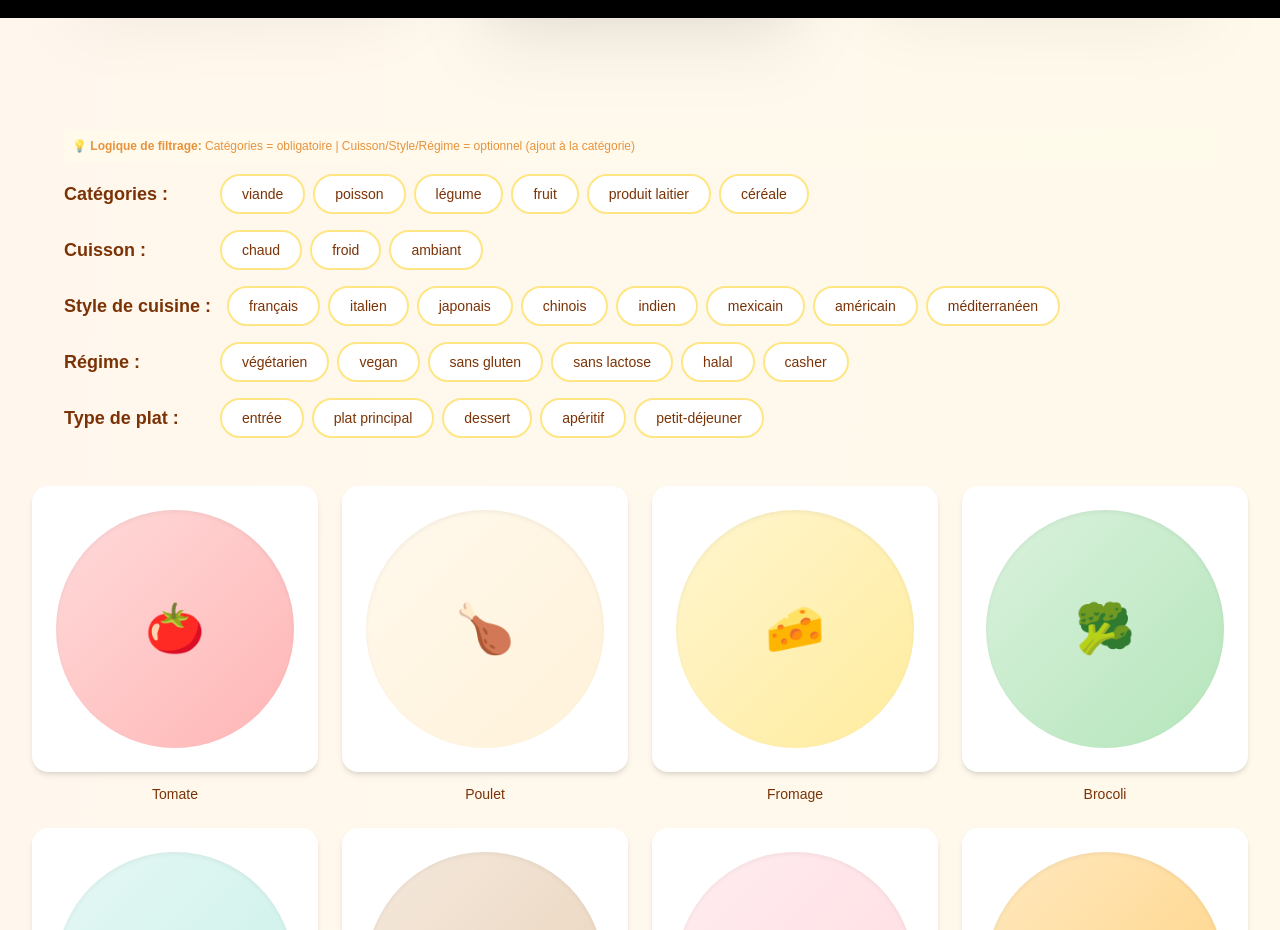
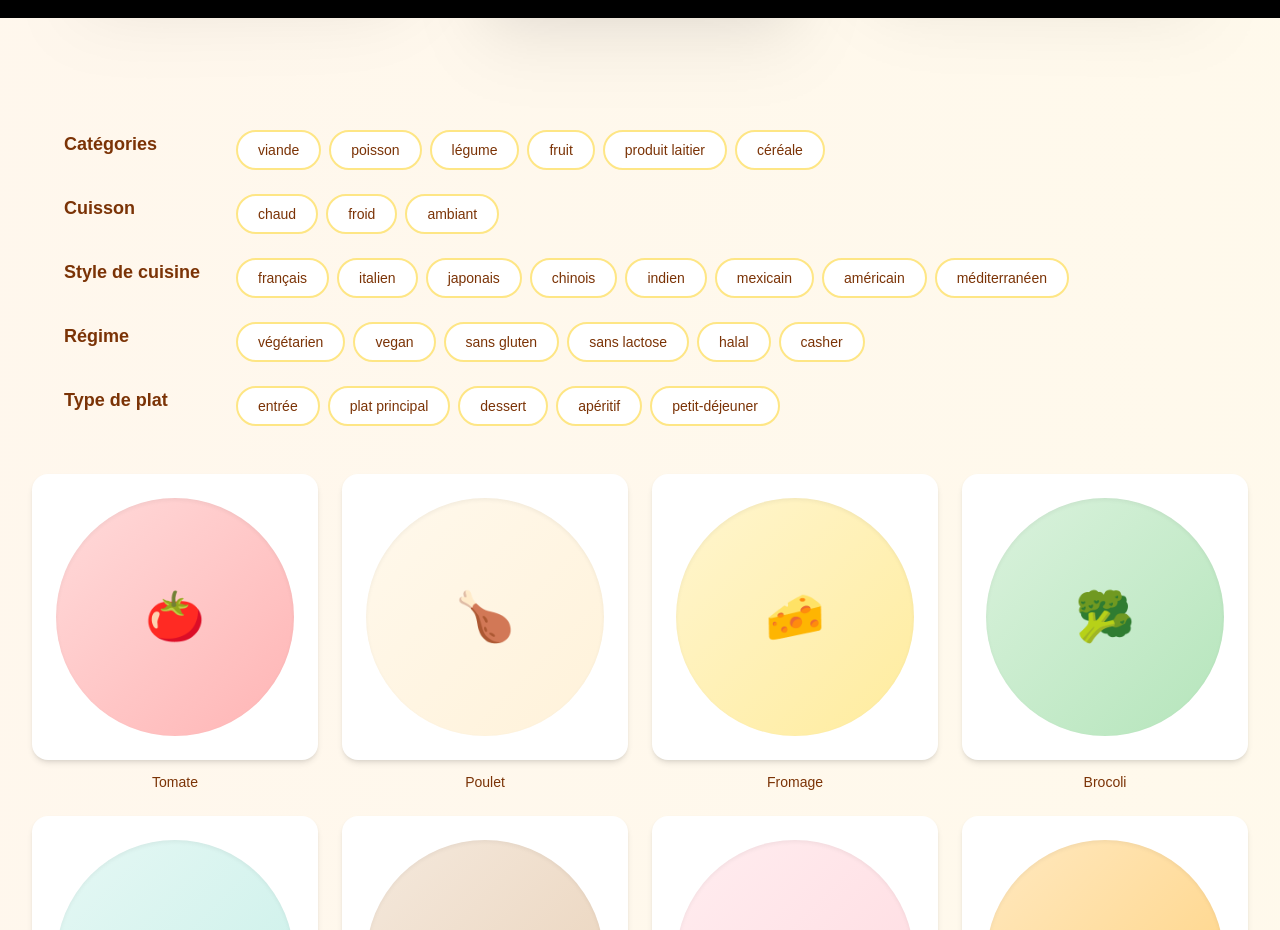
Before and after one commit to Quanghng/dreamdish, a Next.js app: page / in a window 1280 px wide. Shown: the part 1220-2150 px from the top of the page. Built offline with nearby package versions, Linux system fonts and the light colour scheme.

Commit message:
Adjust filter popover behavior and styling

```diff
--- a/app/components/FilterBar.tsx
+++ b/app/components/FilterBar.tsx
@@ -8,50 +8,57 @@ const STYLE = ['français', 'italien', 'japonais', 'chinois', 'indien', 'mexicai
 const REGIME = ['végétarien', 'vegan', 'sans gluten', 'sans lactose', 'halal', 'casher'];
 const TYPE = ['entrée', 'plat principal', 'dessert', 'apéritif', 'petit-déjeuner'];
 
-interface FilterBarProps {
-  // filters: other optional filters (Cuisson/Style/Régime/Type)
-  // category: single selected main category (or undefined)
-  onFilterChange?: (filters: string[], category?: string) => void;
+interface FilterSelection {
+  category: string;
+  cuisson: string;
+  style: string;
+  regime: string;
+  type: string;
 }
 
-export default function FilterBar({ onFilterChange }: FilterBarProps) {
-  const [selectedCategory, setSelectedCategory] = useState<string>('');
-  const [selectedCuisson, setSelectedCuisson] = useState<string>('');
-  const [selectedStyle, setSelectedStyle] = useState<string>('');
-  const [selectedRegime, setSelectedRegime] = useState<string>('');
-  const [selectedType, setSelectedType] = useState<string>('');
+interface FilterBarProps {
+  value?: FilterSelection;
+  onValueChange?: (value: FilterSelection) => void;
+  collapsible?: boolean;
+}
+
+export default function FilterBar({ value, onValueChange, collapsible = false }: FilterBarProps) {
+  const [internalSelection, setInternalSelection] = useState<FilterSelection>({
+    category: '',
+    cuisson: '',
+    style: '',
+    regime: '',
+    type: '',
+  });
+  const [openSections, setOpenSections] = useState(() => ({
+    category: !collapsible,
+    cuisson: !collapsible,
+    style: !collapsible,
+    regime: !collapsible,
+    type: !collapsible,
+  }));
+  const selection = value ?? internalSelection;
 
   const toggleFilter = (filter: string) => {
-    let newCategory = selectedCategory;
-    let newCuisson = selectedCuisson;
-    let newStyle = selectedStyle;
-    let newRegime = selectedRegime;
-    let newType = selectedType;
+    const nextSelection: FilterSelection = { ...selection };
 
     if (CATEGORIES.includes(filter)) {
       // Single-select category: select or deselect
-      if (selectedCategory === filter) {
-        newCategory = '';
-      } else {
-        newCategory = filter;
-      }
-      setSelectedCategory(newCategory);
+      nextSelection.category = selection.category === filter ? '' : filter;
     } else if (CUISSON.includes(filter)) {
-      newCuisson = selectedCuisson === filter ? '' : filter;
-      setSelectedCuisson(newCuisson);
+      nextSelection.cuisson = selection.cuisson === filter ? '' : filter;
     } else if (STYLE.includes(filter)) {
-      newStyle = selectedStyle === filter ? '' : filter;
-      setSelectedStyle(newStyle);
+      nextSelection.style = selection.style === filter ? '' : filter;
     } else if (REGIME.includes(filter)) {
-      newRegime = selectedRegime === filter ? '' : filter;
-      setSelectedRegime(newRegime);
+      nextSelection.regime = selection.regime === filter ? '' : filter;
     } else if (TYPE.includes(filter)) {
-      newType = selectedType === filter ? '' : filter;
-      setSelectedType(newType);
+      nextSelection.type = selection.type === filter ? '' : filter;
     }
 
-    const newFilters = [newCuisson, newStyle, newRegime, newType].filter(Boolean);
-    onFilterChange?.(newFilters, newCategory || undefined);
+    if (!value) {
+      setInternalSelection(nextSelection);
+    }
+    onValueChange?.(nextSelection);
   };
 
   const FilterChip = ({
@@ -63,14 +70,14 @@ export default function FilterBar({ onFilterChange }: FilterBarProps) {
   }) => {
     const isActive =
       group === 'category'
-        ? selectedCategory === label
+        ? selection.category === label
         : group === 'cuisson'
-          ? selectedCuisson === label
+          ? selection.cuisson === label
           : group === 'style'
-            ? selectedStyle === label
+            ? selection.style === label
             : group === 'regime'
-              ? selectedRegime === label
-              : selectedType === label;
+              ? selection.regime === label
+              : selection.type === label;
     return (
       <button
         onClick={() => toggleFilter(label)}
@@ -86,15 +93,26 @@ export default function FilterBar({ onFilterChange }: FilterBarProps) {
   };
 
   return (
-    <div className="space-y-4 px-8">
-      {/* Mode explanation */}
-      <div className="text-xs text-amber-600 opacity-75 mb-3 px-2 bg-amber-50 py-2 rounded">
-        💡 <strong>Logique de filtrage:</strong> Catégories = obligatoire | Cuisson/Style/Régime = optionnel (ajout à la catégorie)
-      </div>
-
+    <div className="space-y-6 px-6 md:px-8">
       {/* Catégories */}
-      <div className="flex items-center gap-4">
-        <h3 className="text-lg font-semibold text-amber-900 min-w-[140px]">Catégories :</h3>
+      <div className="grid gap-3 md:grid-cols-[160px_1fr] items-start">
+        {collapsible ? (
+          <button
+            type="button"
+            onClick={() =>
+              setOpenSections(prev => ({ ...prev, category: !prev.category }))
+            }
+            className="flex items-center gap-2 text-left text-lg font-semibold text-amber-900"
+          >
+            <span className="inline-flex h-6 w-6 items-center justify-center rounded-full border border-amber-200 bg-amber-50 text-amber-700">
+              {openSections.category ? '−' : '+'}
+            </span>
+            Catégories
+          </button>
+        ) : (
+          <h3 className="text-lg font-semibold text-amber-900">Catégories</h3>
+        )}
+        {(!collapsible || openSections.category) && (
           <div className="flex flex-wrap gap-2">
             <FilterChip label="viande" group="category" />
             <FilterChip label="poisson" group="category" />
@@ -103,21 +121,55 @@ export default function FilterBar({ onFilterChange }: FilterBarProps) {
             <FilterChip label="produit laitier" group="category" />
             <FilterChip label="céréale" group="category" />
           </div>
+        )}
       </div>
 
       {/* Cuisson */}
-      <div className="flex items-center gap-4">
-        <h3 className="text-lg font-semibold text-amber-900 min-w-[140px]">Cuisson :</h3>
+      <div className="grid gap-3 md:grid-cols-[160px_1fr] items-start">
+        {collapsible ? (
+          <button
+            type="button"
+            onClick={() =>
+              setOpenSections(prev => ({ ...prev, cuisson: !prev.cuisson }))
+            }
+            className="flex items-center gap-2 text-left text-lg font-semibold text-amber-900"
+          >
+            <span className="inline-flex h-6 w-6 items-center justify-center rounded-full border border-amber-200 bg-amber-50 text-amber-700">
+              {openSections.cuisson ? '−' : '+'}
+            </span>
+            Cuisson
+          </button>
+        ) : (
+          <h3 className="text-lg font-semibold text-amber-900">Cuisson</h3>
+        )}
+        {(!collapsible || openSections.cuisson) && (
           <div className="flex flex-wrap gap-2">
             <FilterChip label="chaud" group="cuisson" />
             <FilterChip label="froid" group="cuisson" />
             <FilterChip label="ambiant" group="cuisson" />
           </div>
+        )}
       </div>
 
       {/* Style de cuisine */}
-      <div className="flex items-center gap-4">
-        <h3 className="text-lg font-semibold text-amber-900 min-w-[140px]">Style de cuisine :</h3>
+      <div className="grid gap-3 md:grid-cols-[160px_1fr] items-start">
+        {collapsible ? (
+          <button
+            type="button"
+            onClick={() =>
+              setOpenSections(prev => ({ ...prev, style: !prev.style }))
+            }
+            className="flex items-center gap-2 text-left text-lg font-semibold text-amber-900"
+          >
+            <span className="inline-flex h-6 w-6 items-center justify-center rounded-full border border-amber-200 bg-amber-50 text-amber-700">
+              {openSections.style ? '−' : '+'}
+            </span>
+            Style de cuisine
+          </button>
+        ) : (
+          <h3 className="text-lg font-semibold text-amber-900">Style de cuisine</h3>
+        )}
+        {(!collapsible || openSections.style) && (
           <div className="flex flex-wrap gap-2">
             <FilterChip label="français" group="style" />
             <FilterChip label="italien" group="style" />
@@ -128,11 +180,28 @@ export default function FilterBar({ onFilterChange }: FilterBarProps) {
             <FilterChip label="américain" group="style" />
             <FilterChip label="méditerranéen" group="style" />
           </div>
+        )}
       </div>
 
       {/* Régime alimentaire */}
-      <div className="flex items-center gap-4">
-        <h3 className="text-lg font-semibold text-amber-900 min-w-[140px]">Régime :</h3>
+      <div className="grid gap-3 md:grid-cols-[160px_1fr] items-start">
+        {collapsible ? (
+          <button
+            type="button"
+            onClick={() =>
+              setOpenSections(prev => ({ ...prev, regime: !prev.regime }))
+            }
+            className="flex items-center gap-2 text-left text-lg font-semibold text-amber-900"
+          >
+            <span className="inline-flex h-6 w-6 items-center justify-center rounded-full border border-amber-200 bg-amber-50 text-amber-700">
+              {openSections.regime ? '−' : '+'}
+            </span>
+            Régime
+          </button>
+        ) : (
+          <h3 className="text-lg font-semibold text-amber-900">Régime</h3>
+        )}
+        {(!collapsible || openSections.regime) && (
           <div className="flex flex-wrap gap-2">
             <FilterChip label="végétarien" group="regime" />
             <FilterChip label="vegan" group="regime" />
@@ -141,11 +210,28 @@ export default function FilterBar({ onFilterChange }: FilterBarProps) {
             <FilterChip label="halal" group="regime" />
             <FilterChip label="casher" group="regime" />
           </div>
+        )}
       </div>
 
       {/* Type de plat */}
-      <div className="flex items-center gap-4">
-        <h3 className="text-lg font-semibold text-amber-900 min-w-[140px]">Type de plat :</h3>
+      <div className="grid gap-3 md:grid-cols-[160px_1fr] items-start">
+        {collapsible ? (
+          <button
+            type="button"
+            onClick={() =>
+              setOpenSections(prev => ({ ...prev, type: !prev.type }))
+            }
+            className="flex items-center gap-2 text-left text-lg font-semibold text-amber-900"
+          >
+            <span className="inline-flex h-6 w-6 items-center justify-center rounded-full border border-amber-200 bg-amber-50 text-amber-700">
+              {openSections.type ? '−' : '+'}
+            </span>
+            Type de plat
+          </button>
+        ) : (
+          <h3 className="text-lg font-semibold text-amber-900">Type de plat</h3>
+        )}
+        {(!collapsible || openSections.type) && (
           <div className="flex flex-wrap gap-2">
             <FilterChip label="entrée" group="type" />
             <FilterChip label="plat principal" group="type" />
@@ -153,6 +239,7 @@ export default function FilterBar({ onFilterChange }: FilterBarProps) {
             <FilterChip label="apéritif" group="type" />
             <FilterChip label="petit-déjeuner" group="type" />
           </div>
+        )}
       </div>
     </div>
   );
--- a/app/page.tsx
+++ b/app/page.tsx
@@ -14,26 +14,39 @@ interface Ingredient {
   label: string;
 }
 
+const DEFAULT_INGREDIENTS: Ingredient[] = [
+  { id: '1', icon: '🍌', label: 'Banane' },
+  { id: '2', icon: '🍫', label: 'Chocolat' },
+  { id: '3', icon: '🐟', label: 'Saumon' },
+];
+const DEFAULT_INGREDIENT_IDS = new Set(DEFAULT_INGREDIENTS.map(ing => ing.id));
+const DEFAULT_INGREDIENT_LABELS = new Set(
+  DEFAULT_INGREDIENTS.map(ing => ing.label.toLowerCase())
+);
+
+interface FilterSelection {
+  category: string;
+  cuisson: string;
+  style: string;
+  regime: string;
+  type: string;
+}
+
 export default function Home() {
-  const defaultIngredients: Ingredient[] = [
-    { id: '1', icon: '🍌', label: 'Banane' },
-    { id: '2', icon: '🍫', label: 'Chocolat' },
-    { id: '3', icon: '🐟', label: 'Saumon' },
-  ];
-  const defaultIngredientLabels = new Set(defaultIngredients.map(ing => ing.label.toLowerCase()));
-
-  const [ingredients, setIngredients] = useState<Ingredient[]>(defaultIngredients);
+  const [ingredients, setIngredients] = useState<Ingredient[]>(DEFAULT_INGREDIENTS);
 
   const [inputValue, setInputValue] = useState('');
   const [activeFilters, setActiveFilters] = useState<string[]>([]);
   const [selectedCategory, setSelectedCategory] = useState<string>('');
-  const hasCustomIngredient = ingredients.some(
-    ing => !defaultIngredientLabels.has(ing.label.toLowerCase())
-  );
-  const visibleIngredients = hasCustomIngredient
-    ? ingredients.filter(ing => !defaultIngredientLabels.has(ing.label.toLowerCase()))
-    : ingredients;
-
+  const [hasClearedDefaults, setHasClearedDefaults] = useState(false);
+  const [filterSelection, setFilterSelection] = useState<FilterSelection>({
+    category: '',
+    cuisson: '',
+    style: '',
+    regime: '',
+    type: '',
+  });
+  const [isFilterOpen, setIsFilterOpen] = useState(false);
   const dishes = [
     { image: '🍝', title: 'Pasta' },
     { image: '🍕', title: 'Pizza' },
@@ -102,7 +115,7 @@ export default function Home() {
   // Filtrer les ingrédients selon la categorie uniquement
   // - Catégories: OBLIGATOIRE si sélectionné (légume, poisson, etc)
   // - Autres filtres: servent aux recommandations, pas au filtrage ici
-  const selectedIngredientNames = new Set(visibleIngredients.map(i => i.label.toLowerCase()));
+  const selectedIngredientNames = new Set(ingredients.map(i => i.label.toLowerCase()));
 
   const filteredIngredients = ingredientsWithTags.filter(ingredient => {
     // Exclure les ingrédients déjà sélectionnés
@@ -119,12 +132,23 @@ export default function Home() {
     return true;
   });
 
-  // Add ingredient to bottom selection when a card is clicked
   useEffect(() => {
+    if (hasClearedDefaults) return;
+    const hasCustomIngredient = ingredients.some(
+      ing => !DEFAULT_INGREDIENT_LABELS.has(ing.label.toLowerCase())
+    );
     if (!hasCustomIngredient) return;
-    if (ingredients.length === visibleIngredients.length) return;
-    setIngredients(visibleIngredients);
-  }, [hasCustomIngredient, ingredients, visibleIngredients]);
+    setIngredients(prev => prev.filter(ing => !DEFAULT_INGREDIENT_IDS.has(ing.id)));
+    setHasClearedDefaults(true);
+  }, [hasClearedDefaults, ingredients]);
+
+  const handleFilterSelection = (nextSelection: FilterSelection) => {
+    setFilterSelection(nextSelection);
+    setActiveFilters(
+      [nextSelection.cuisson, nextSelection.style, nextSelection.regime, nextSelection.type].filter(Boolean)
+    );
+    setSelectedCategory(nextSelection.category || '');
+  };
 
   const handleSelectIngredient = (ing: any) => {
     const name = ing.name || ing.label;
@@ -210,10 +234,7 @@ export default function Home() {
         <section className="w-full max-w-7xl mx-auto px-8 py-20">
           {/* Filter Bar */}
           <div className="mb-12">
-            <FilterBar onFilterChange={(filters, category) => {
-              setActiveFilters(filters || []);
-              setSelectedCategory(category || '');
-            }} />
+            <FilterBar value={filterSelection} onValueChange={handleFilterSelection} />
           </div>
 
           {/* Ingredients Grid */}
@@ -248,7 +269,7 @@ export default function Home() {
         <div className="bg-white/90 backdrop-blur-md rounded-3xl shadow-2xl p-6 space-y-4">
           {/* Ingredient Tags */}
           <div className="flex flex-wrap gap-3 min-h-[3rem] items-center">
-            {visibleIngredients.map((ingredient) => (
+            {ingredients.map((ingredient) => (
               <IngredientTag
                 key={ingredient.id}
                 icon={ingredient.icon}
@@ -278,6 +299,49 @@ export default function Home() {
         </div>
       </div>
 
+      <div className="fixed bottom-36 right-6 md:bottom-14 md:right-10 z-40 flex flex-col items-end gap-3">
+        {isFilterOpen && (
+          <div className="w-[320px] md:w-[400px] max-h-[60vh] overflow-y-auto bg-gradient-to-br from-white via-amber-50 to-white rounded-2xl border border-amber-200/70 shadow-xl p-5">
+            <div className="flex items-center justify-between mb-4">
+              <h3 className="text-sm font-semibold tracking-wide text-amber-900 uppercase">Filtres</h3>
+              <button
+                onClick={() => setIsFilterOpen(false)}
+                className="w-8 h-8 rounded-full border border-amber-200 text-amber-700 hover:bg-amber-50 transition"
+                aria-label="Fermer"
+              >
+                ✕
+              </button>
+            </div>
+            <FilterBar
+              value={filterSelection}
+              onValueChange={handleFilterSelection}
+              collapsible
+            />
+          </div>
+        )}
+        <button
+          onClick={() => setIsFilterOpen(prev => !prev)}
+          aria-label="Ouvrir les filtres"
+          className="w-16 h-16 rounded-full bg-white border-2 border-black text-black shadow-lg hover:shadow-xl transition-all flex items-center justify-center"
+        >
+          <svg
+            width="26"
+            height="26"
+            viewBox="0 0 24 24"
+            fill="none"
+            stroke="currentColor"
+            strokeWidth="2"
+            strokeLinecap="round"
+            strokeLinejoin="round"
+            aria-hidden="true"
+          >
+            <path d="M3 5h18" />
+            <path d="M7 12h10" />
+            <path d="M10 19h4" />
+          </svg>
+        </button>
+      </div>
+
       {/* Footer */}
       <Footer />
     </div>
```
Lines whose indentation alone changed are shown as unchanged.
